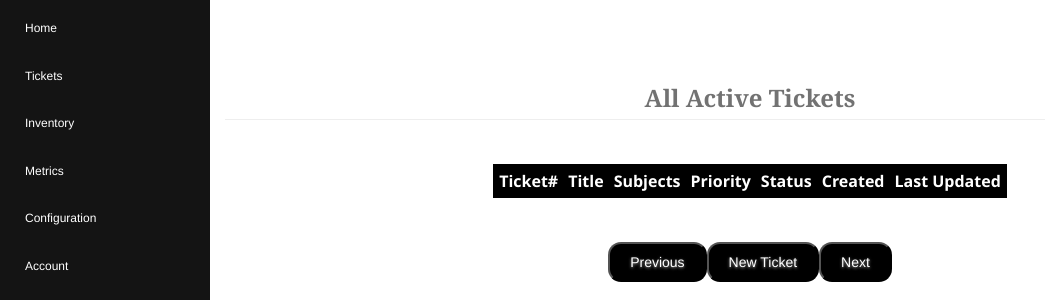
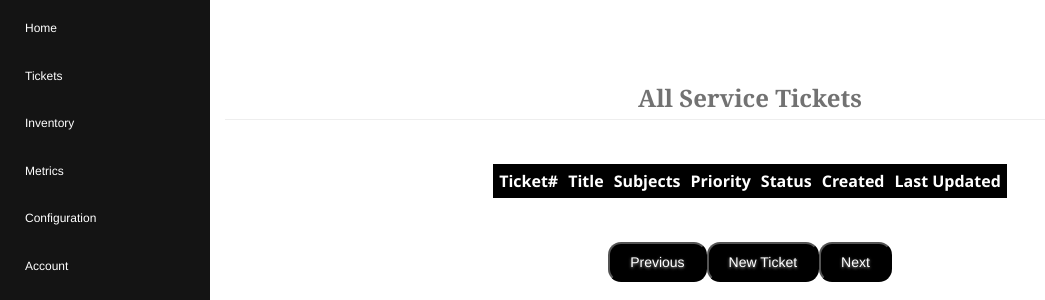
Before and after one commit to RedstormJones/CSCI4970-STRATOS-Project, a PHP site: page /application/view/tickets/tickets_index.php in a window 1280 px wide. Shown: the part 56-356 px from the top of the page, without its empty margins (0-1045 px from the left). Run offline with PHP 8.4, Linux system fonts and the light colour scheme; the visitor is signed in with stand-in values (Sample User, id 1); data that the repository does not hold is empty.

Commit message:
updated tickets page with proper title

```diff
--- a/application/view/tickets/tickets_view.php
+++ b/application/view/tickets/tickets_view.php
@@ -5,7 +5,7 @@ class Tickets_View Extends Base_View
 {
     public function renderTickets($ticketlist, $start)
     {
-        $body = '<h3 "All Active Tickets">All Active Tickets</h3>';
+        $body = '<h3 "All Service Tickets">All Service Tickets</h3>';
 
         #------------------------------------------------#
         # Uncomment the addition to $body below to make  #
```
